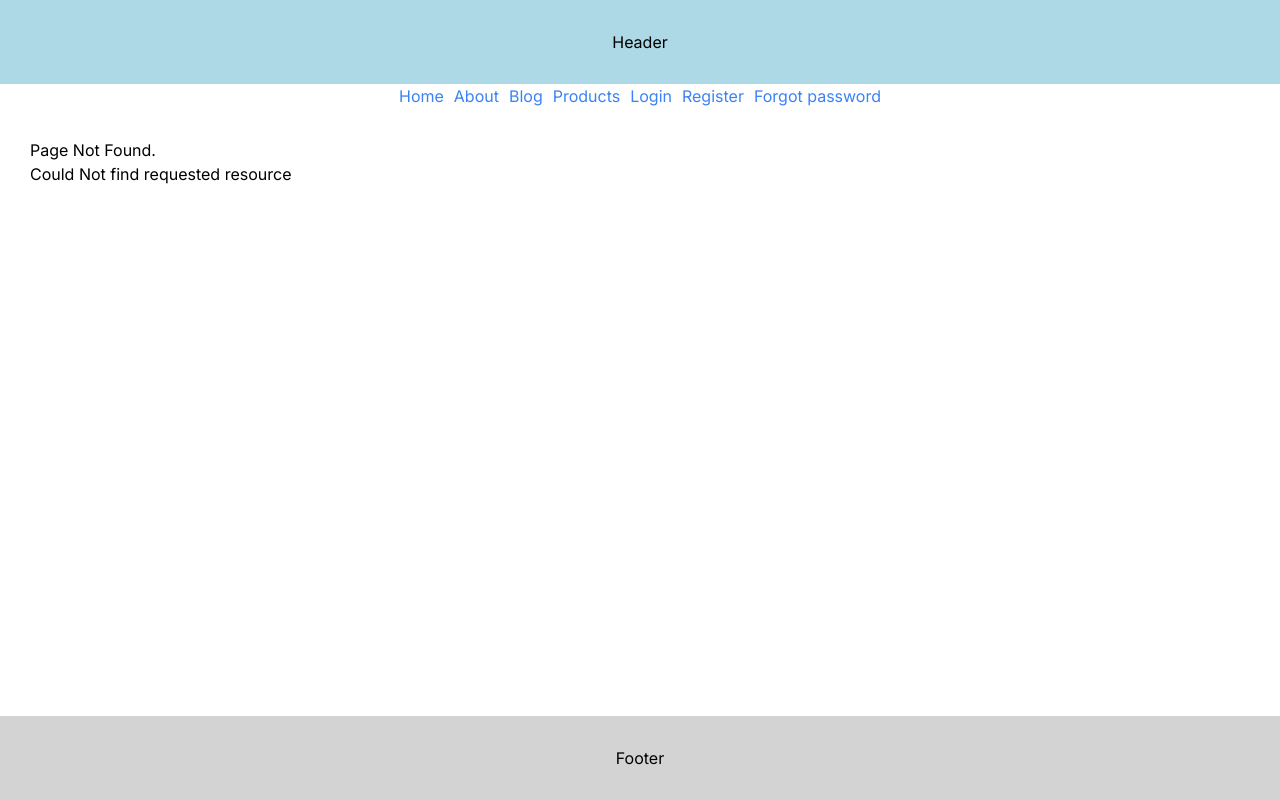
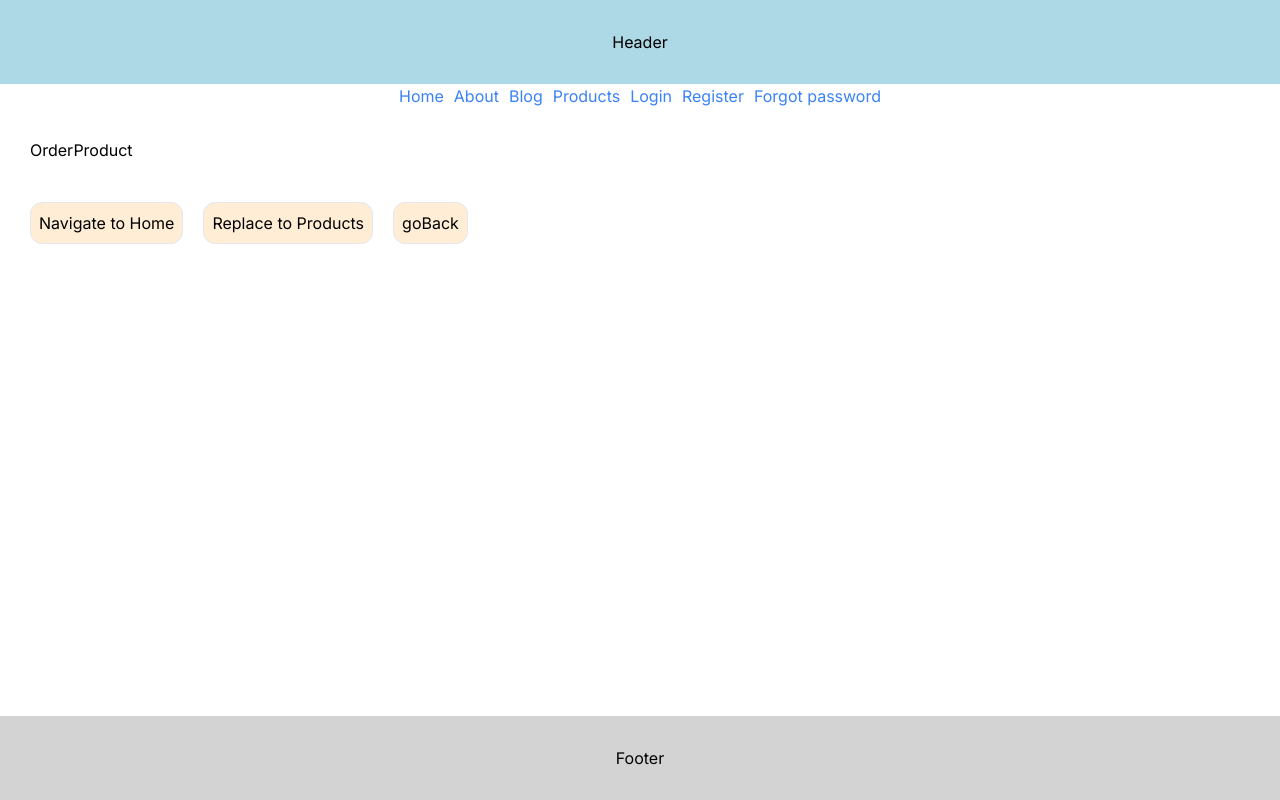
Before and after one commit to ibrokhimismoilov/next14, a Next.js app: page /order-product in a window 1280 px wide. Before the commit this address had no page. Built offline with nearby package versions, Linux system fonts and the light colour scheme.

Commit message:
Navigating Programmatically

```diff
--- /dev/null
+++ b/src/app/order-product/page.tsx
@@ -0,0 +1,25 @@
+"use client";
+
+import { useRouter } from "next/navigation";
+
+export default function page() {
+	const router = useRouter();
+
+	return (
+		<div>
+			<h1 className="mb-10">OrderProduct</h1>
+
+			<div className="flex gap-5">
+				<button className="bg-orange-100 hover:bg-orange-200 transition-all duration-300 border p-2 rounded-xl" onClick={() => router.push("/")}>
+					Navigate to Home
+				</button>
+				<button className="bg-orange-100 hover:bg-orange-200 transition-all duration-300 border p-2 rounded-xl" onClick={() => router.replace("/products")}>
+					Replace to Products
+				</button>
+				<button className="bg-orange-100 hover:bg-orange-200 transition-all duration-300 border p-2 rounded-xl" onClick={() => router.back()}>
+					goBack
+				</button>
+			</div>
+		</div>
+	);
+}
```
